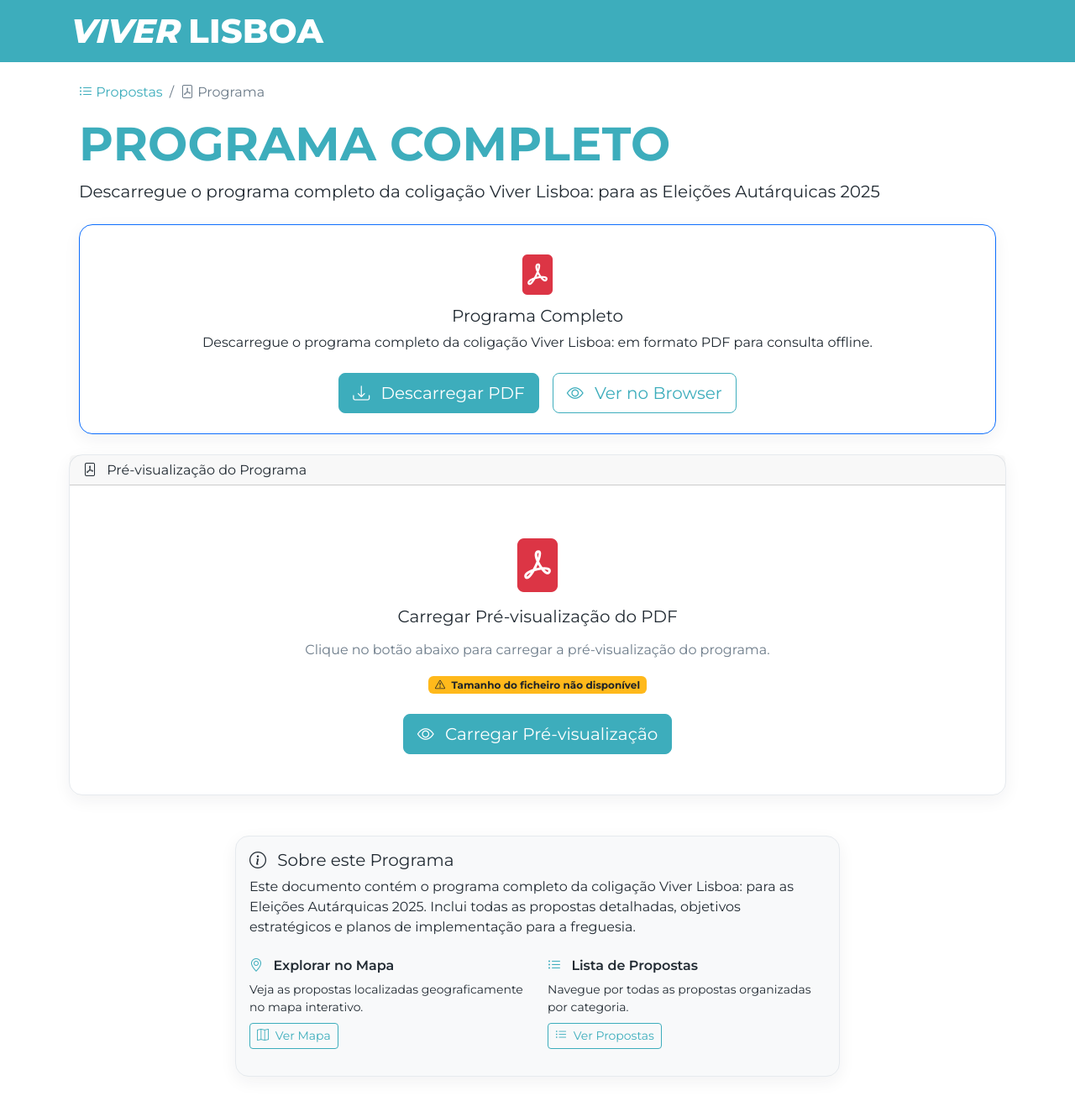
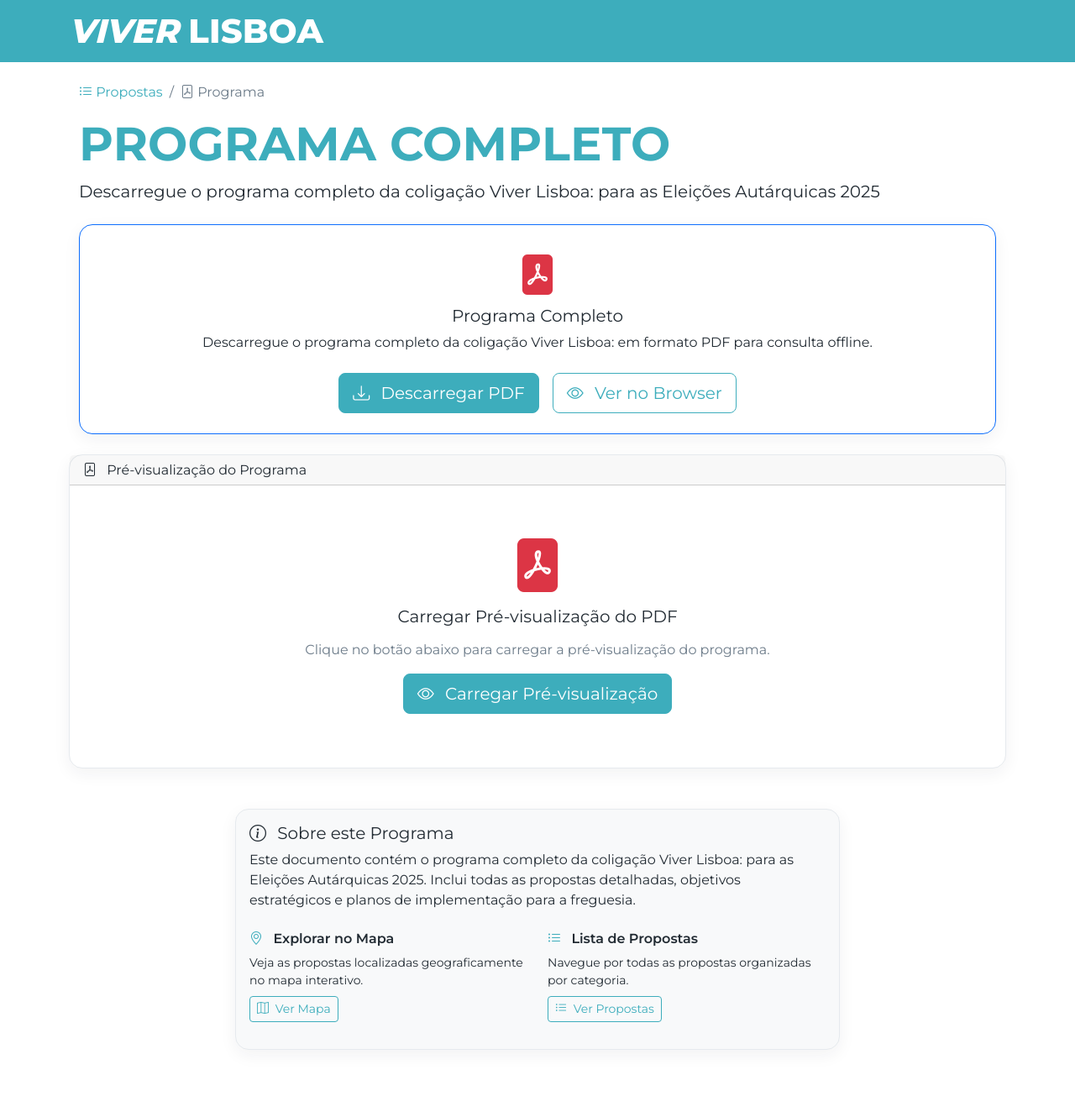
Before and after one commit to metade/viver-lisboa, a Jekyll site: the page built from programa.md, in a window 1280 px wide. Shown: the whole page at 84% size. Built offline with Jekyll 4.4.1, drawn with Linux system fonts in a browser that asks for light colours; after the commit the page ends 1298 px from its top, so only the background shows below that.

Commit message:
Improve ux of loading pdf preview

```diff
--- a/_layouts/programa.html
+++ b/_layouts/programa.html
@@ -143,34 +143,16 @@ layout: default
                                     Clique no botão abaixo para carregar a
                                     pré-visualização do programa.
                                 </p>
-                                <div id="file-size-info" class="mb-4">
-                                    <span class="badge bg-secondary">
-                                        <i
-                                            class="bi bi-hourglass-split me-1"
-                                        ></i>
-                                        A verificar tamanho do ficheiro...
-                                    </span>
-                                </div>
                                 <button
                                     type="button"
                                     class="btn btn-primary btn-lg"
                                     id="load-pdf-btn"
                                     onclick="loadPdfViewer()"
-                                    disabled
                                 >
-                                    <span
-                                        class="spinner-border spinner-border-sm me-2"
-                                        role="status"
-                                        aria-hidden="true"
-                                        id="load-spinner"
-                                    ></span>
-                                    <i
-                                        class="bi bi-eye me-2"
-                                        id="load-icon"
-                                        style="display: none"
-                                    ></i>
+                                    <i class="bi bi-eye me-2"></i>
                                     Carregar Pré-visualização
                                 </button>
+                                <div id="file-size-info" class="mt-3"></div>
                             </div>
 
                             <!-- PDF Viewer (hidden initially) -->
@@ -320,46 +302,31 @@ layout: default
 
     async function checkFileSize() {
         const fileSizeInfo = document.getElementById("file-size-info");
-        const loadBtn = document.getElementById("load-pdf-btn");
-        const spinner = document.getElementById("load-spinner");
-        const icon = document.getElementById("load-icon");
 
         try {
             const response = await fetch("{{ page.programa_pdf }}", {
                 method: "HEAD",
             });
+
+            if (!response.ok) {
+                return; // Silently fail
+            }
+
             const contentLength = response.headers.get("content-length");
 
-            if (contentLength) {
+            if (contentLength && contentLength !== "0") {
                 const sizeInBytes = parseInt(contentLength);
                 const sizeInMB = (sizeInBytes / (1024 * 1024)).toFixed(1);
 
                 fileSizeInfo.innerHTML = `
-                    <span class="badge bg-info">
-                        <i class="bi bi-file-earmark-pdf me-1"></i>
+                    <small class="text-muted">
+                        <i class="bi bi-info-circle me-1"></i>
                         Tamanho do ficheiro: ${sizeInMB} MB
-                    </span>
+                    </small>
                 `;
-
-                // Enable the load button
-                loadBtn.disabled = false;
-                spinner.style.display = "none";
-                icon.style.display = "inline";
-            } else {
-                throw new Error("Tamanho não disponível");
             }
         } catch (error) {
-            fileSizeInfo.innerHTML = `
-                <span class="badge bg-warning">
-                    <i class="bi bi-exclamation-triangle me-1"></i>
-                    Tamanho do ficheiro não disponível
-                </span>
-            `;
-
-            // Enable button anyway
-            loadBtn.disabled = false;
-            spinner.style.display = "none";
-            icon.style.display = "inline";
+            // Silently fail - don't show anything if file size can't be determined
         }
     }
 
```
